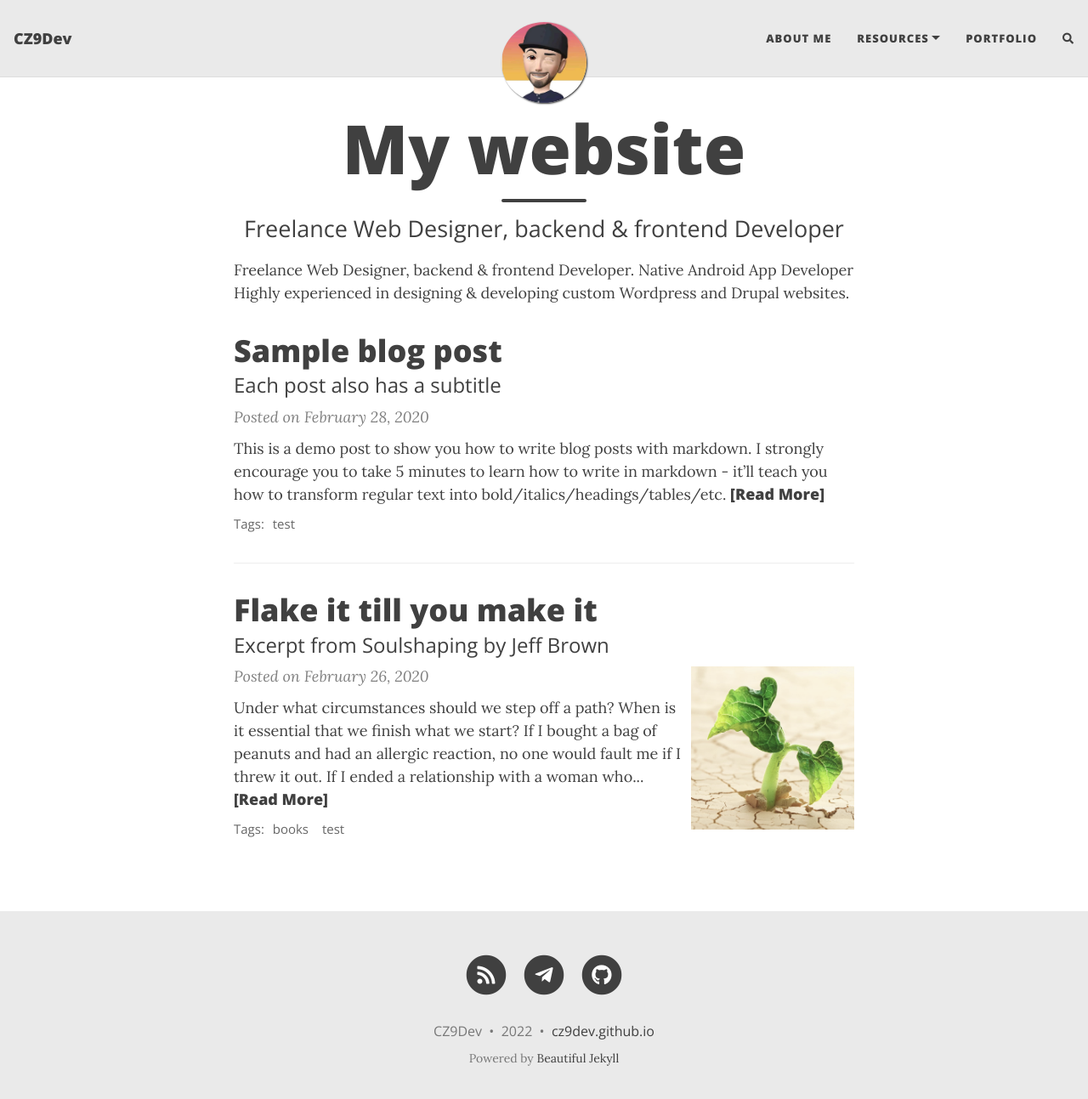
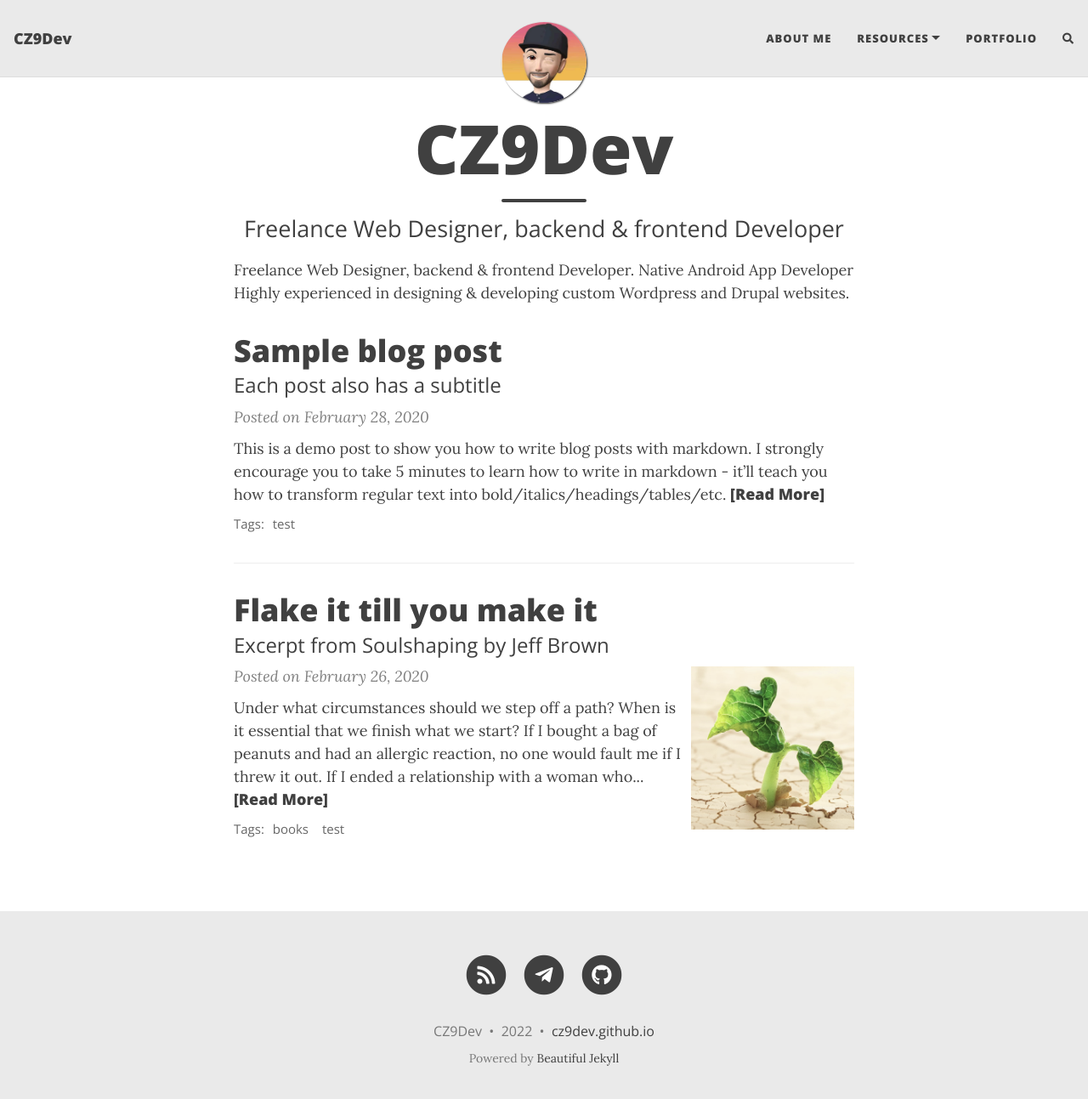
Before and after one commit to cz9dev/cz9dev.github.io, a Jekyll site: the page built from index.html, in a window 1280 px wide and 1306 px high. Shown: the top 1293 px of the window at 85% size. Built offline with Jekyll 4.4.1, drawn with Linux system fonts in a browser that asks for light colours; nearby versions of some CDN libraries; the list of posts is cut into pages by our own code; comment, search, counter and statistics services are not loaded.

Commit message:
Update index.html

```diff
--- a/index.html
+++ b/index.html
@@ -1,6 +1,6 @@
 ---
 layout: home
-title: My website
+title: CZ9Dev
 subtitle: Freelance Web Designer, backend & frontend Developer
 ---
 
```
